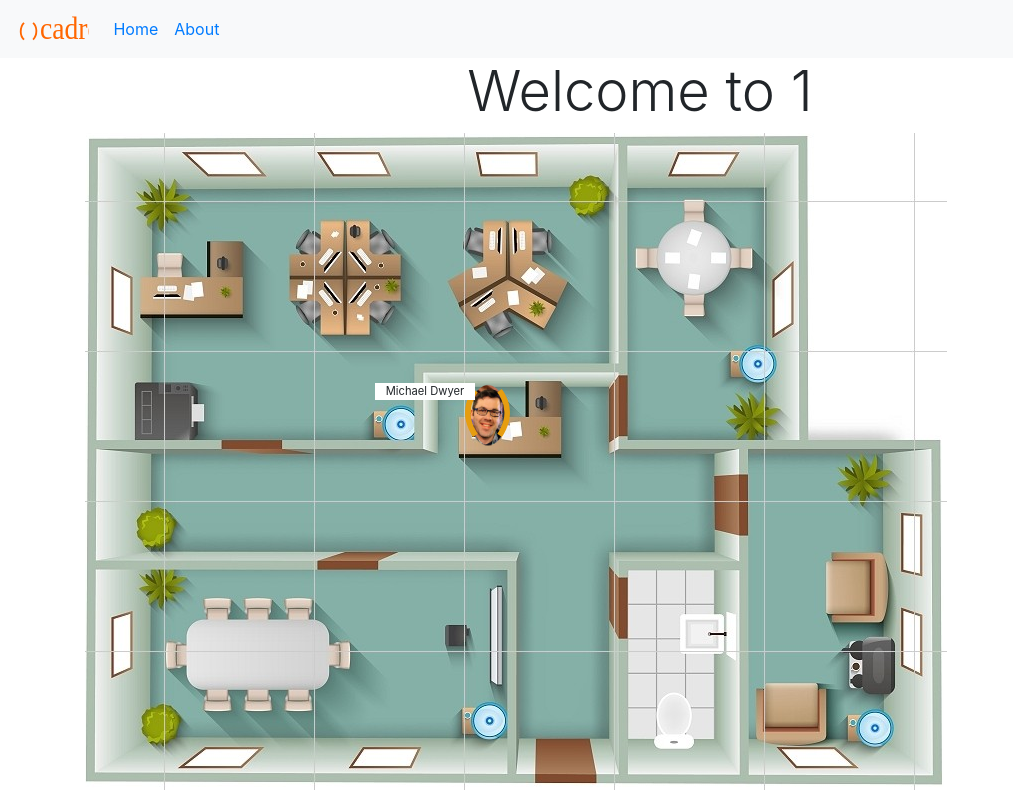
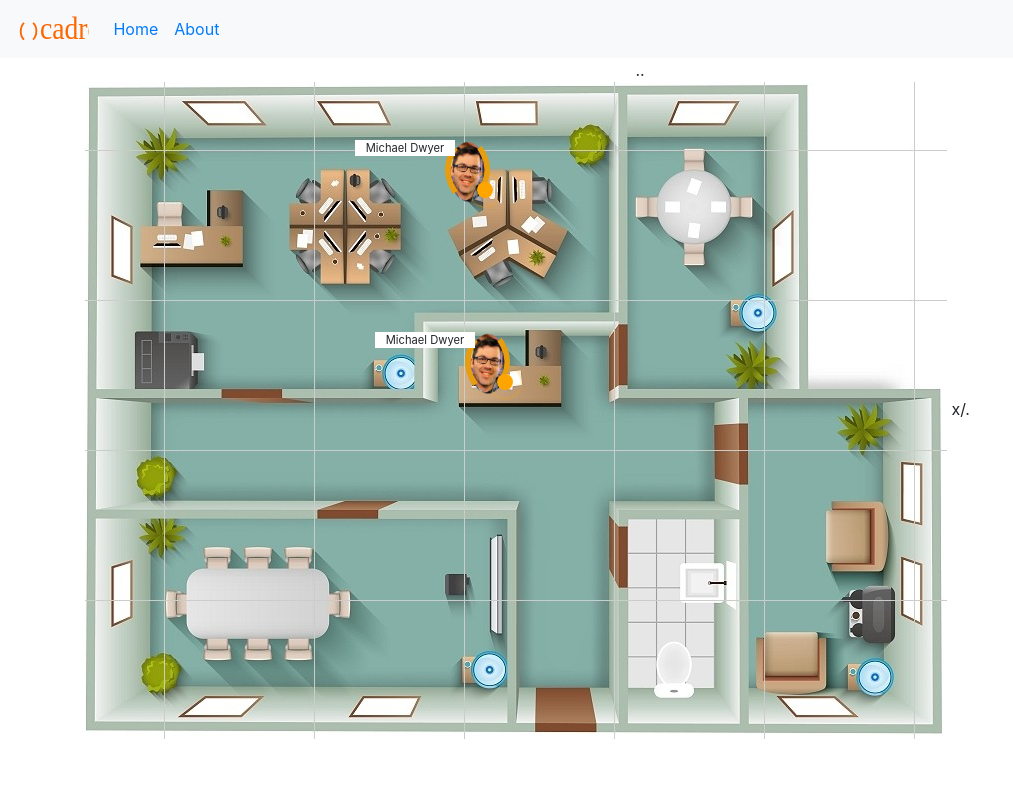
Before and after one commit to mhdwyer/cadre-ui, a React (Create React App) app: page /cadres/1 in a window 1280 px wide. Shown: the whole page, without its empty margins (0-1013 px from the left). Built offline with nearby package versions, Linux system fonts and the light colour scheme.

Commit message:
Componentizing and enhancing CadreAvatar

```diff
--- /dev/null
+++ b/src/components/CadreAvatar.css
@@ -0,0 +1,63 @@
+.avatar {
+  position:absolute;
+  width:80px;
+}
+
+.beacon {
+  position:absolute;
+  top:30px;
+  left:20px;
+}
+
+.personImage {
+  position:absolute;
+  top:0px;
+  left:3px;
+}
+
+.avatarCurves {
+  position:absolute;
+  top:6px;
+  left:0px;
+  margin:0px;
+  padding:0px;
+}
+
+.avatarNameLabel {
+  position:absolute;
+  top:0px;
+  left:-90px;
+  width:100px;
+  font-size:0.7em;
+  margin:0px;
+  padding:0px;
+  background:white;
+}
+
+circle {
+  stroke: orange;
+  stroke-width: 2px;
+  stroke-opacity: 1;
+}
+
+.pulse {
+    fill: white;
+    fill-opacity: 0;
+    transform-origin: 50% 50%;
+    animation-duration: 2s;
+    animation-name: pulse;
+    animation-iteration-count: infinite;
+  }
+
+  @keyframes pulse {
+    from {
+      stroke-width: 8px;
+      stroke-opacity: 1;
+      transform: scale(0.3);
+    }
+    to {
+      stroke-width: 0;
+      stroke-opacity: 0;
+      transform: scale(2);
+    }
+  }
--- a/src/components/CadreAvatar.js
+++ b/src/components/CadreAvatar.js
@@ -1,14 +1,18 @@
 import React from 'react';
-import avatarCurve1 from '../assets/curve1.svg';
-import bubble1 from '../assets/bubble.svg';
+import avatarCurves1 from '../assets/curve1.svg';
+import './CadreAvatar.css'
 import personImage from '../assets/michaeldwyer.png';
 
-export default function CadreAvatar() {
+export default function CadreAvatar(props) {
     return (
-      <div style={{position:'absolute',top:250,left:380,width:80}}>
-        <img src={personImage} width="40" style={{position:'absolute',top:0,left:3}} />
-        <img src={avatarCurve1} width="45" style={{position:'absolute',top:6,left:0,margin:0,padding:0}}/><br/>
-        <div style={{position:'absolute',top:0,left:-90,width:100,fontSize:'0.7em',margin:0,padding:0,backgroundColor:'white'}}>Michael Dwyer</div>
+      <div className="avatar" style={{top:props.positionTop,left:props.positionLeft}} >
+        <img className="personImage" src={personImage} width="40" />
+        <img className="avatarCurves" src={avatarCurves1} width="45" /><br/>
+        <div className="avatarNameLabel">Michael Dwyer</div>
+        <svg className="beacon" width="40" height="40">
+          <circle cx="50%" cy="50%" r="7px" fill="orange"></circle>
+          <circle className="pulse" cx="50%" cy="50%" r="10px" fill="orange"></circle>
+        </svg>
       </div>
     );
 }
--- /dev/null
+++ b/src/components/CadreEntry.css
@@ -0,0 +1,3 @@
+.floorArea {
+    position:absolute;
+}
--- a/src/components/CadreEntry.js
+++ b/src/components/CadreEntry.js
@@ -1,14 +1,15 @@
 import React from 'react';
 import CadreAvatar from './CadreAvatar';
-import dwyer1 from '../assets/example1.PNG';
+import './CadreEntry.css'
+import floorPlan from '../assets/example1.PNG';
 
 export default function CadreEntry({match}) {
     return (
-      <div class="container">
-        <h1 class="display-4">Welcome to {match.params.cadreId}</h1>
-        <div style={{position:'absolute'}}>
-          <img src={dwyer1} style={{position:'absolute'}} />
-          <CadreAvatar />
+      <div className="container">  ..
+        <div className="floorArea">
+          <img src={floorPlan} /> x/.
+          <CadreAvatar positionTop={58} positionLeft={360} />
+          <CadreAvatar positionTop={250} positionLeft={380} />
         </div>
       </div>
     );
```
